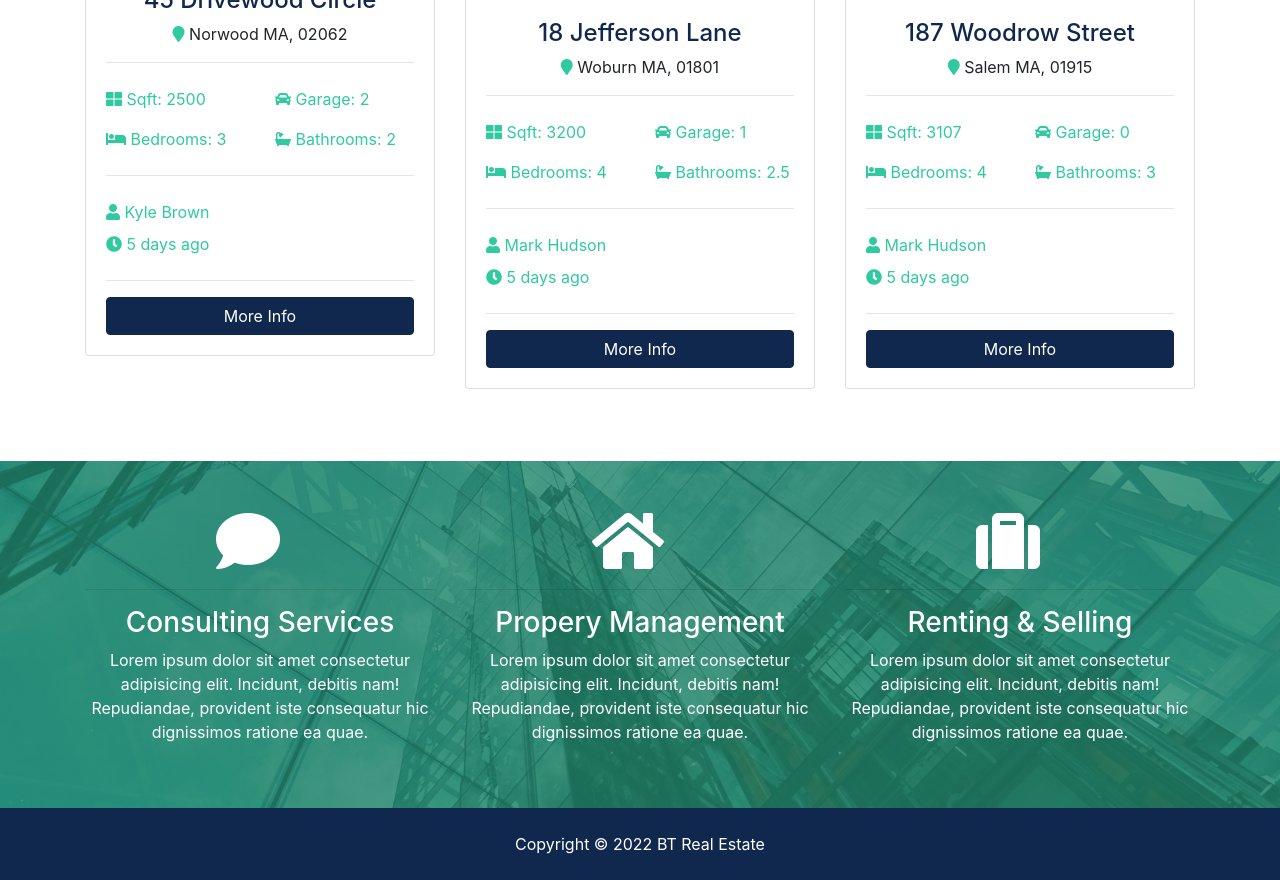
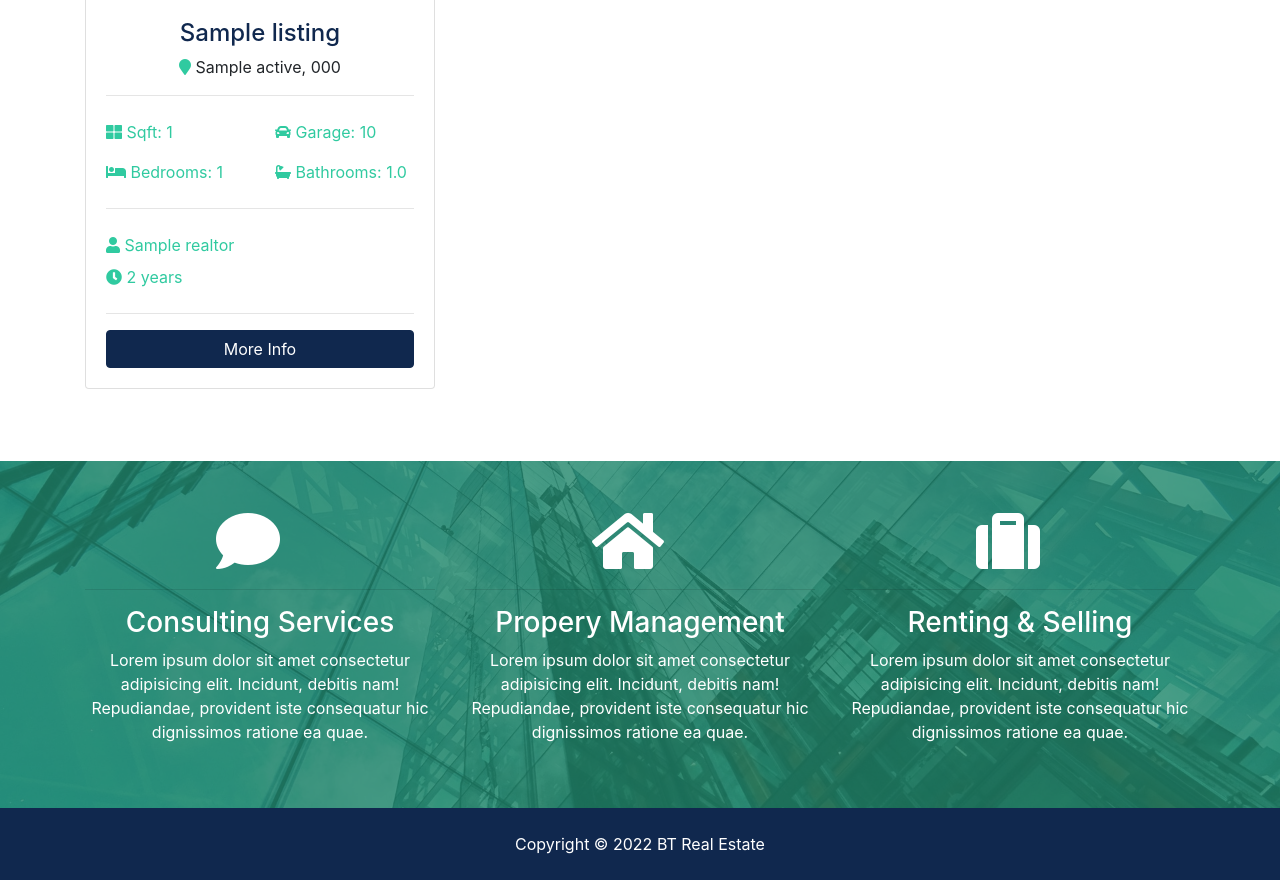
Before and after one commit to morteza-shahrabi-farahani/django-and-flask, a Django app: page / in a window 1280 px wide. Shown: the part 1139-2019 px from the top of the page. Run offline with Django 4.2, Linux system fonts and the light colour scheme; tables that the repository leaves empty hold one stand-in row (values such as "Sample post"); grey boxes marked "Sample" are stand-in pictures; some libraries are stand-ins or nearby versions.

Commit message:
make about and main page dynamic

```diff
--- a/BradTraversyCourse/btre/settings.py
+++ b/BradTraversyCourse/btre/settings.py
@@ -40,6 +40,7 @@ INSTALLED_APPS = [
     'django.contrib.sessions',
     'django.contrib.messages',
     'django.contrib.staticfiles',
+    'django.contrib.humanize',
 ]
 
 MIDDLEWARE = [
--- a/BradTraversyCourse/pages/views.py
+++ b/BradTraversyCourse/pages/views.py
@@ -1,9 +1,17 @@
 from django.shortcuts import render
 from django.http import HttpResponse
 # Create your views here.
+from listings.models import Listing
+from realtors.models import Realtor
 
 def index(request):
-    return render(request, 'pages/index.html')
+    listings = Listing.objects.order_by('-list_date').filter(is_published=True)[:3]
+    context = {'listings': listings}
+    return render(request, 'pages/index.html', context)
 
 def about(request):
-    return render(request, 'pages/about.html')
+    realtors = Realtor.objects.order_by('hire_date')
+    mvp_realtors = Realtor.objects.all().filter(is_mvp=True)
+
+    context = {'realtors': realtors, 'mvp_realtors': mvp_realtors}
+    return render(request, 'pages/about.html', context)
--- a/BradTraversyCourse/templates/pages/index.html
+++ b/BradTraversyCourse/templates/pages/index.html
@@ -1,4 +1,6 @@
-{% extends 'base.html' %} {% load static %} {% block content %}
+{% extends 'base.html' %} {% load humanize %} {% load static %}
+<!-- seperator -->
+{% block content%}
 <!-- Showcase -->
 <section
   id="showcase"
@@ -159,147 +161,69 @@
   <div class="container">
     <h3 class="text-center mb-3">Latest Listings</h3>
     <div class="row">
+      {% if listings %} {% for listing in listings %}
       <!-- Listing 1 -->
       <div class="col-md-6 col-lg-4 mb-4">
         <div class="card listing-preview">
-          <img
-            class="card-img-top"
-            src="{% static 'img/homes/home-1.jpg' %}"
-            alt=""
-          />
+          <img class="card-img-top" src="{{ listing.photo_main.url }}" alt="" />
           <div class="card-img-overlay">
             <h2>
-              <span class="badge badge-secondary text-white">$490,000</span>
+              <span class="badge badge-secondary text-white"
+                >${{ listing.price | intcomma }}</span
+              >
             </h2>
           </div>
           <div class="card-body">
             <div class="listing-heading text-center">
-              <h4 class="text-primary">45 Drivewood Circle</h4>
+              <h4 class="text-primary">{{ listing.title }}</h4>
               <p>
-                <i class="fas fa-map-marker text-secondary"></i> Norwood MA,
-                02062
+                <i class="fas fa-map-marker text-secondary"></i>
+                <!-- seperate -->
+                {{listing.city}} {{listing.state}}, {{listing.zipcode}}
               </p>
             </div>
             <hr />
             <div class="row py-2 text-secondary">
               <div class="col-6">
-                <i class="fas fa-th-large"></i> Sqft: 2500
+                <i class="fas fa-th-large"></i> Sqft: {{ listing.sqft }}
               </div>
-              <div class="col-6"><i class="fas fa-car"></i> Garage: 2</div>
+              <div class="col-6">
+                <i class="fas fa-car"></i> Garage: {{ listing.garage }}
+              </div>
             </div>
             <div class="row py-2 text-secondary">
-              <div class="col-6"><i class="fas fa-bed"></i> Bedrooms: 3</div>
-              <div class="col-6"><i class="fas fa-bath"></i> Bathrooms: 2</div>
+              <div class="col-6">
+                <i class="fas fa-bed"></i> Bedrooms: {{ listing.bedrooms }}
+              </div>
+              <div class="col-6">
+                <i class="fas fa-bath"></i> Bathrooms: {{ listing.bathrooms }}
+              </div>
             </div>
             <hr />
             <div class="row py-2 text-secondary">
-              <div class="col-6"><i class="fas fa-user"></i> Kyle Brown</div>
+              <div class="col-6">
+                <i class="fas fa-user"></i> {{ listing.realtors }}
+              </div>
             </div>
             <div class="row text-secondary pb-2">
-              <div class="col-6"><i class="fas fa-clock"></i> 5 days ago</div>
+              <div class="col-6">
+                <i class="fas fa-clock"></i> {{ listing.list_date | timesince }}
+              </div>
             </div>
             <hr />
-            <a href="listing.html" class="btn btn-primary btn-block"
+            <a
+              href="{% url 'listing' listing.id %}"
+              class="btn btn-primary btn-block"
               >More Info</a
             >
           </div>
         </div>
       </div>
-
-      <!-- Listing 2 -->
-      <div class="col-md-6 col-lg-4 mb-4">
-        <div class="card listing-preview">
-          <img
-            class="card-img-top"
-            src="{% static 'img/homes/home-2.jpg' %}"
-            alt=""
-          />
-          <div class="card-img-overlay">
-            <h2>
-              <span class="badge badge-secondary text-white">$550,000</span>
-            </h2>
-          </div>
-          <div class="card-body">
-            <div class="listing-heading text-center">
-              <h4 class="text-primary">18 Jefferson Lane</h4>
-              <p>
-                <i class="fas fa-map-marker text-secondary"></i> Woburn MA,
-                01801
-              </p>
-            </div>
-            <hr />
-            <div class="row py-2 text-secondary">
-              <div class="col-6">
-                <i class="fas fa-th-large"></i> Sqft: 3200
-              </div>
-              <div class="col-6"><i class="fas fa-car"></i> Garage: 1</div>
-            </div>
-            <div class="row py-2 text-secondary">
-              <div class="col-6"><i class="fas fa-bed"></i> Bedrooms: 4</div>
-              <div class="col-6">
-                <i class="fas fa-bath"></i> Bathrooms: 2.5
-              </div>
-            </div>
-            <hr />
-            <div class="row py-2 text-secondary">
-              <div class="col-6"><i class="fas fa-user"></i> Mark Hudson</div>
-            </div>
-            <div class="row text-secondary pb-2">
-              <div class="col-6"><i class="fas fa-clock"></i> 5 days ago</div>
-            </div>
-            <hr />
-            <a href="listing.html" class="btn btn-primary btn-block"
-              >More Info</a
-            >
-          </div>
-        </div>
+      {% endfor %} {% else %}
+      <div class="col-md-12">
+        <p>No Listings Available</p>
       </div>
-
-      <!-- Listing 3 -->
-      <div class="col-md-6 col-lg-4 mb-4">
-        <div class="card listing-preview">
-          <img
-            class="card-img-top"
-            src="{% static 'img/homes/home-3.jpg' %}"
-            alt=""
-          />
-          <div class="card-img-overlay">
-            <h2>
-              <span class="badge badge-secondary text-white">$580,000</span>
-            </h2>
-          </div>
-          <div class="card-body">
-            <div class="listing-heading text-center">
-              <h4 class="text-primary">187 Woodrow Street</h4>
-              <p>
-                <i class="fas fa-map-marker text-secondary"></i> Salem MA, 01915
-              </p>
-            </div>
-            <hr />
-            <div class="row py-2 text-secondary">
-              <div class="col-6">
-                <i class="fas fa-th-large"></i> Sqft: 3107
-              </div>
-              <div class="col-6"><i class="fas fa-car"></i> Garage: 0</div>
-            </div>
-            <div class="row py-2 text-secondary">
-              <div class="col-6"><i class="fas fa-bed"></i> Bedrooms: 4</div>
-              <div class="col-6"><i class="fas fa-bath"></i> Bathrooms: 3</div>
-            </div>
-            <hr />
-            <div class="row py-2 text-secondary">
-              <div class="col-6"><i class="fas fa-user"></i> Mark Hudson</div>
-            </div>
-            <div class="row text-secondary pb-2">
-              <div class="col-6"><i class="fas fa-clock"></i> 5 days ago</div>
-            </div>
-            <hr />
-            <a href="listing.html" class="btn btn-primary btn-block"
-              >More Info</a
-            >
-          </div>
-        </div>
-      </div>
+      {% endif %}
     </div>
   </div>
 </section>
```
Also changed, not shown: BradTraversyCourse/listings/views.py (+8 -4 lines), BradTraversyCourse/templates/listings/listings.html (+52 -20 lines), BradTraversyCourse/templates/pages/about.html (+14 -39 lines).
